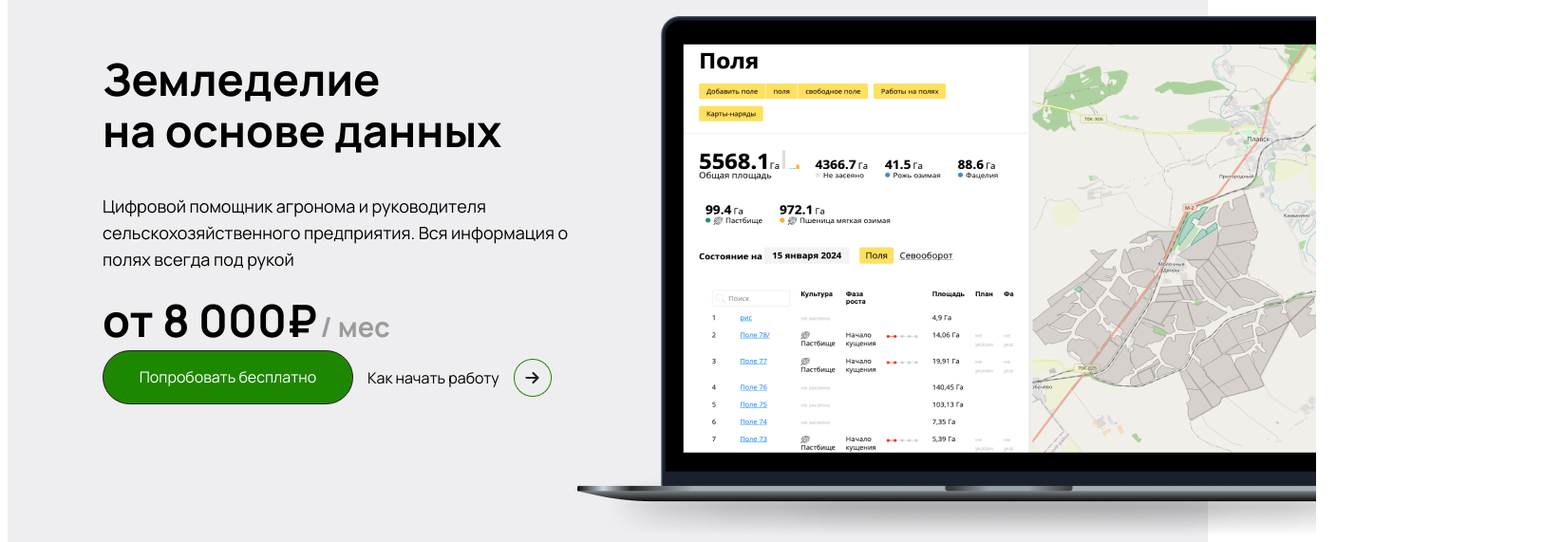
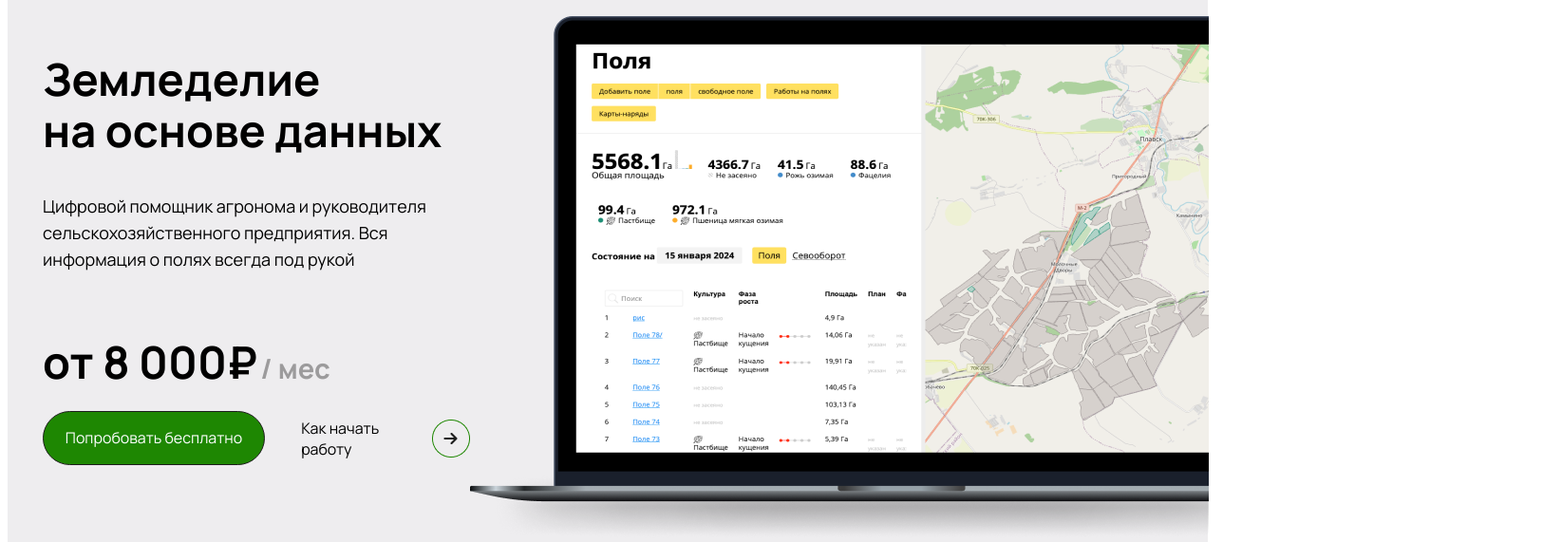
Before and after one commit to Clarity-Atlant/Clarity-Atlant.github.io, a plain HTML site: page index.html in a window 1280 px wide. Shown: the part 128-699 px from the top of the page at 95% size, 1645 px wide, since content can reach past the window. Drawn offline with Linux system fonts and the light colour scheme.

Commit message:
v1.0.4
Улучшены стили блоков.

```diff
--- a/scss/main.scss
+++ b/scss/main.scss
@@ -38,9 +38,6 @@
         &-item {
             margin-left: 16px;
             color: #1E1E1E;
-            &:hover {
-                text-decoration: underline;
-            }
         }
     }
 }
@@ -70,7 +67,7 @@
     margin: 0 auto;
     &__main {
         width: 500px;
-        margin-left: 100px;
+        // margin-left: 100px;
         &-header {
             font-size: 47px;
             font-weight: 700;
@@ -80,6 +77,8 @@
             font-size: 18px;
             font-weight: 400;
             line-height: 28px;
+            width: 450px;
+            margin-bottom: 62px;
         }
         &-bottom {
             &-work {
@@ -90,7 +89,7 @@
                     height: 55px;
                     padding: 0;
                     border-radius: 32px;
-                    margin-right: 15px;
+                    margin-right: 38px;
                 }
                 &-image {
                     margin-left: 15px;
@@ -100,6 +99,7 @@
                 }
             }
             &-price {
+                margin-bottom: 20px;
                 &-big {
                     font-size: 47px;
                     font-weight: 700;
@@ -155,7 +155,7 @@
     }
 }
 .container {
-    width: 1400px;
+    width: 1190px;
     margin: 0 auto;
 }
 .headline {
```
Also changed, not shown: css/main.css, css/main.min.css, 2 other files.
